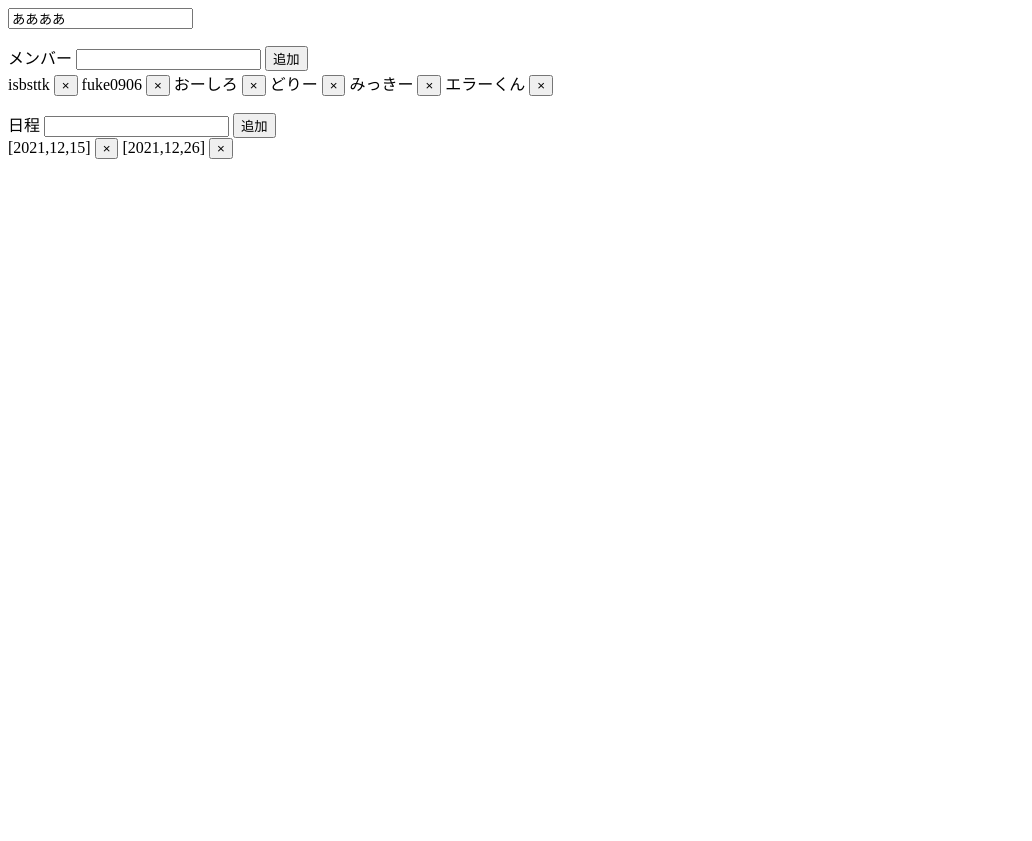
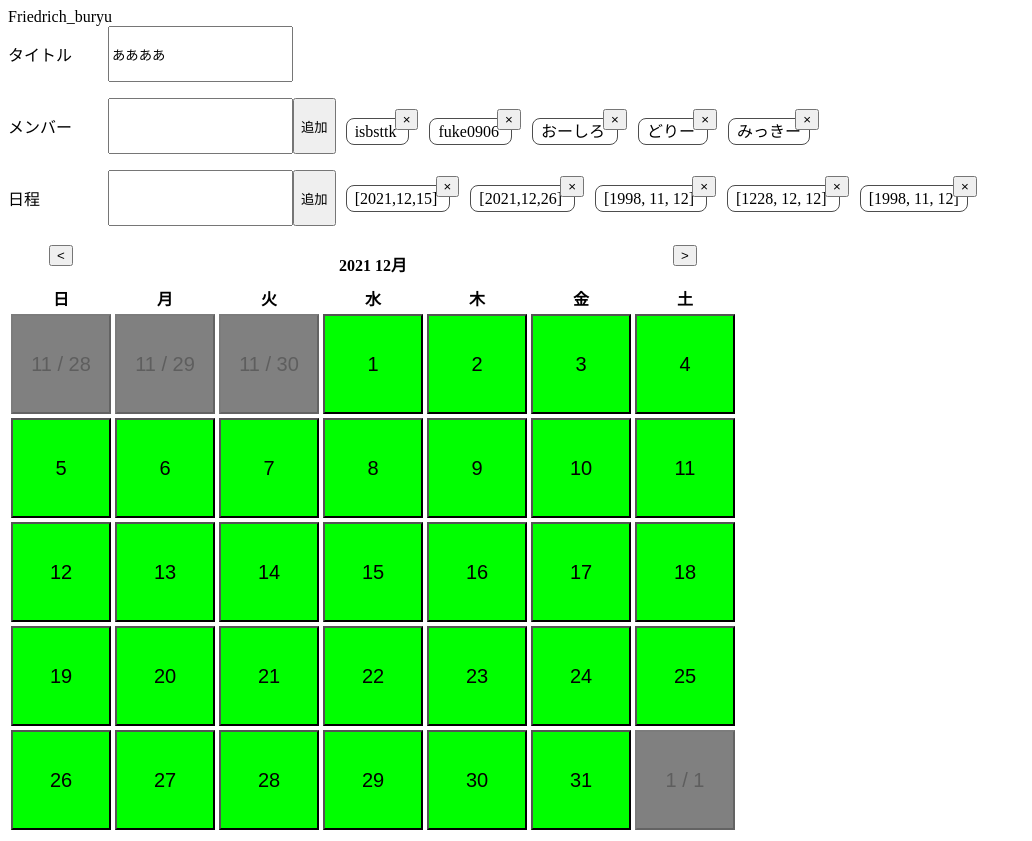
Before and after one commit to sabitetsu/takukan, a Django app: page /schedule/psupdate/1 in a window 1280 px wide. Shown: the whole page, without its empty margins (0-1032 px from the left). Before the commit the page ends 159 px from the top, so only its background shows below. Run offline with Django 3.2, Linux system fonts and the light colour scheme; data comes from the database, SQL or seed files in the repository; both versions use the stored data as it was after the commit.

Commit message:
psupdate calenderを追加

```diff
--- a/schedule/views.py
+++ b/schedule/views.py
@@ -159,64 +159,75 @@ class PersonalScheduleUpdate(UpdateView):
     print("sucess")
 
     def get(self,request,pk):
-        print(self.kwargs)
-        ps = PersonalSchedule.objects.values('title','member','date').get(pk=pk)
-        title = ps.get('title')
-        members = re.findall(r'\w+',ps.get('member'))
-        try:
-            dates = re.findall(r'\[\d{4},\d{2},\d{2}\]',ps.get('date'))
-        except:
-            dates = ps.get('date')
-        if self.kwargs.get('title'):
-            title = self.kwargs.get('title')
-        elif self.kwargs.get('member'):
-            members.append(self.kwargs.get('member'))
-        elif self.kwargs.get('date'):
-            dates.append(self.kwargs.get('member'))
-        else:
-            print("psPOSTエラー")
-        members.append(self.kwargs.get('member','エラーくん'))
+        ps = PersonalSchedule.objects.get(pk=pk)
+        user = ps.user
+        title = ps.title
+        members = re.findall(r'\w+',ps.member)
+        dates = re.findall(r'\[\d{4}\D+\d+\D+\d+\]',ps.date)
+
+        ## カレンダー作成
+        year = datetime.datetime.now().year
+        month = datetime.datetime.now().month
+        num = 1
+        calendar_arr = calender_method(year,month,num)
 
         response_data={
+            'user':user,
             'title': title,
             'members': members,
             'dates': dates,
             'pk': pk,
+            'calendar_arr':calendar_arr,
         }
-        print(response_data)
         return render(request, 'schedule/personalScheduleUpdate.html',response_data)
 
     def post(self,request,pk):
-        ps_model = PersonalSchedule.objects.get(pk=pk)
-        ps = PersonalSchedule.objects.values('title','member','date').get(pk=pk)
-        title = ps.get('title')
-        members = re.findall(r'\w+',ps.get('member'))
-        dates = re.findall(r'\[\d{4},\d+,\d+\]',ps.get('date'))
+        ps = PersonalSchedule.objects.get(pk=pk)
+        user = ps.user
+        title = ps.title
+        members = re.findall(r'\w+',ps.member)
+        dates = re.findall(r'\[\d{4}\D+\d+\D+\d+\]',ps.date)
         if request.POST.get('title'):
             title = request.POST.get('title')
-        elif request.POST.get('member'):
+            ps.title = title
+            ps.save()
+        if request.POST.get('member'):
             members.append(request.POST.get('member'))
-        elif request.POST.get('date'):
+            ps.member = members
+            ps.save()
+        if request.POST.get('date'):
             add_dates = re.findall(r'(\d{4}).(\d+).(\d+)',request.POST.get('date'))
             if add_dates:
                 for d in add_dates:
                     dates.append([int(d[0]),int(d[1]),int(d[2])])
+                ps.date = dates
+                ps.save()
             else:
                 dates.append("形式エラー")
-        else:
-            print("psPOSTエラー")
-        # try:
-        #     add_dates = re.findall(r'(\d{4}).(\d+).(\d+)',request.POST.get('date'))
-        #     for d in add_dates:
-        #         dates.append([int(d[0]),int(d[1]),int(d[2])])
-        # except:
-        #     dates.append(request.POST.get('date'))
+
+        ## カレンダー作成
+        year = datetime.datetime.now().year
+        month = datetime.datetime.now().month
+        num = 1
+        if request.POST.get('nowyear'):
+            year = int(request.POST.get('nowyear'))
+        if request.POST.get('nowmonth'):
+            month = int(request.POST.get('nowmonth'))
+        if request.POST.get('updown')=='>':
+            month += 1
+        if request.POST.get('updown')=='<':
+            month -= 1
+            if month <= 0:
+                year -= 1
+        calendar_arr = calender_method(year,month,num)
 
         response_data={
+            'user': user,
             'title': title,
             'members': members,
             'dates': dates,
             'pk': pk,
+            'calendar_arr':calendar_arr
         }
         print(response_data)
         return render(request, 'schedule/personalScheduleUpdate.html',response_data)
@@ -401,15 +412,16 @@ class ScheduleView(TemplateView):
 def calender_method(year,month,num):
     calendar_arr = []
     c_month = month
+    c_year = year
     c = calendar.Calendar(firstweekday=6)
     for i in range(num):
         c_month += i
         if c_month > 12:
             c_month %= 12
-            year += 1
+            c_year += 1
         if c_month <= 0:
             c_month = 12
-        base_calendar_datetime = c.monthdatescalendar(year,c_month)
+        base_calendar_datetime = c.monthdatescalendar(c_year,c_month)
         month_arr = []
         for week in base_calendar_datetime:
             week_arr = []
--- a/templates/schedule/personalScheduleUpdate.html
+++ b/templates/schedule/personalScheduleUpdate.html
@@ -3,35 +3,131 @@
     <input type="submit" value="保存">
 </form> {% endcomment %}
 
-<form action="" method="POST">
+<style>
+.nonedisplay{
+    display: none;
+}
+.input-container {
+    display: flex;
+}
+.row {
+    display: block;
+    width: 100px;
+    height: 24px;
+}
+.day{
+    padding: 4px;
+    width: 100px;
+    height: 100px;
+    font-size: 20px;
+    cursor: pointer;
+    background: lime;
+}
+.day:disabled {
+    cursor: default;
+    background: gray;
+}
+.card_list {
+    margin-top: 20px;
+}
+.card{
+    position: relative;
+    border: 1px solid #4d4d4d;
+    border-radius: 8px;
+    padding: 4px 8px;
+    margin: 20px 10px
+}
+.card_del{
+    content: "";
+    position: absolute;
+    top: -10px;
+    right: -10px;
+}
+.card-dev{
+    width: 100%;
+    margin: 10px 0;
+}
+</style>
+
+{{user}}
+<form class="form" action="{% url 'psupdate' pk %}" method="POST">
     {% csrf_token %}
-    <input name="title" type="text" id="title" value={{title}} />
+    <div class="input-container">
+        <p class="row">タイトル</p>
+        <input class="input-text" name="title" type="text" id="title" value={{title}} />
+    </div>
 </form>
 <form action="{% url 'psupdate' pk %}" method="POST">
     {% csrf_token %}
-    <span>メンバー</span>
-    <input name="member" type="text" id="member" />
-    <input type="submit" value="追加" /><br>
-    <div class="card_list">
+    <div class="input-container">
+        <p class="row">メンバー</p>
+        <input class="input-text" name="member" type="text" id="member" />
+        <input type="submit" value="追加" />
+        <span class="card_list">
             {% for list in members %}
                 <span class="card">
                     {{list}}
                     <input name="delete" type="submit" value="×" class="card_del" />
                 </span>
             {% endfor %}
+            </span>
     </div>
 </form>
-<form action="" method="POST">
+<form action="{% url 'psupdate' pk %}" method="POST">
     {% csrf_token %}
-    <span>日程</span>
-    <input name="date" type="text" id="date" />
-    <input type="submit" value="追加" /><br>
-    <div class="card_list">
+    <div class="input-container">
+        <p class="row">日程</p>
+        <input class="input-text" name="date" type="text" id="date" />
+        <input type="submit" value="追加" />
+        <span class="card_list">
             {% for list in dates %}
                 <span class="card">
                     {{list}}
                     <input name="delete" type="submit" value="×" class="card_del" />
                 </span>
             {% endfor %}
+            </span>
     </div>
 </form>
+
+{% for month_arr in calendar_arr %}
+<table>
+    <tr>
+        <th>
+            <form action="{% url 'psupdate' pk %}" method="POST">{% csrf_token %}
+                <input class="nonedisplay" name="nowyear" value="{{month_arr.0.6.0}}">
+                <input class="nonedisplay" name="nowmonth" value="{{month_arr.0.6.1}}">
+                <input name="updown" type="submit" value="<">
+            </form>
+        </th>
+        <th colspan="5" class="month">{{month_arr.0.6.0}} {{month_arr.0.6.1}}月</th>
+        <th>
+            <form action="{% url 'psupdate' pk %}" method="POST">{% csrf_token %}
+                <input class="nonedisplay" name="nowyear" value="{{month_arr.0.6.0}}">
+                <input class="nonedisplay" name="nowmonth" value="{{month_arr.0.6.1}}">
+                <input name="updown" type="submit" value=">">
+            </form>
+        </th>
+    </tr>
+    <tr><th class="sun">日</th><th class="mon">月</th><th class="tue">火</th><th class="wed">水</th><th class="thu">木</th><th class="fri">金</th><th class="sat">土</th></tr>
+    {% for week_arr in month_arr %}
+    <tr>
+        {% for day_arr in week_arr %}
+        <td>
+            <button class="day" {% if day_arr.1 != month_arr.0.6.1 %} disabled {% endif %} value={{day}}>
+                {% if day_arr.1 != month_arr.0.6.1 %}
+                    {{day_arr.1}} /
+                {% endif %}
+                {{day_arr.2}}
+                {% for sd in schedule_dict %}
+                    {% if day_arr in sd.dates %}
+                        <br><span class="takutitle">{{sd.title}}</span>
+                    {% endif %}
+                {% endfor %}
+            </button>
+        </td>
+        {% endfor %}
+    </tr>
+    {% endfor %}
+</table>
+{% endfor %}
```
Also changed, not shown: db.sqlite3. Lines whose indentation alone changed are shown as unchanged.
